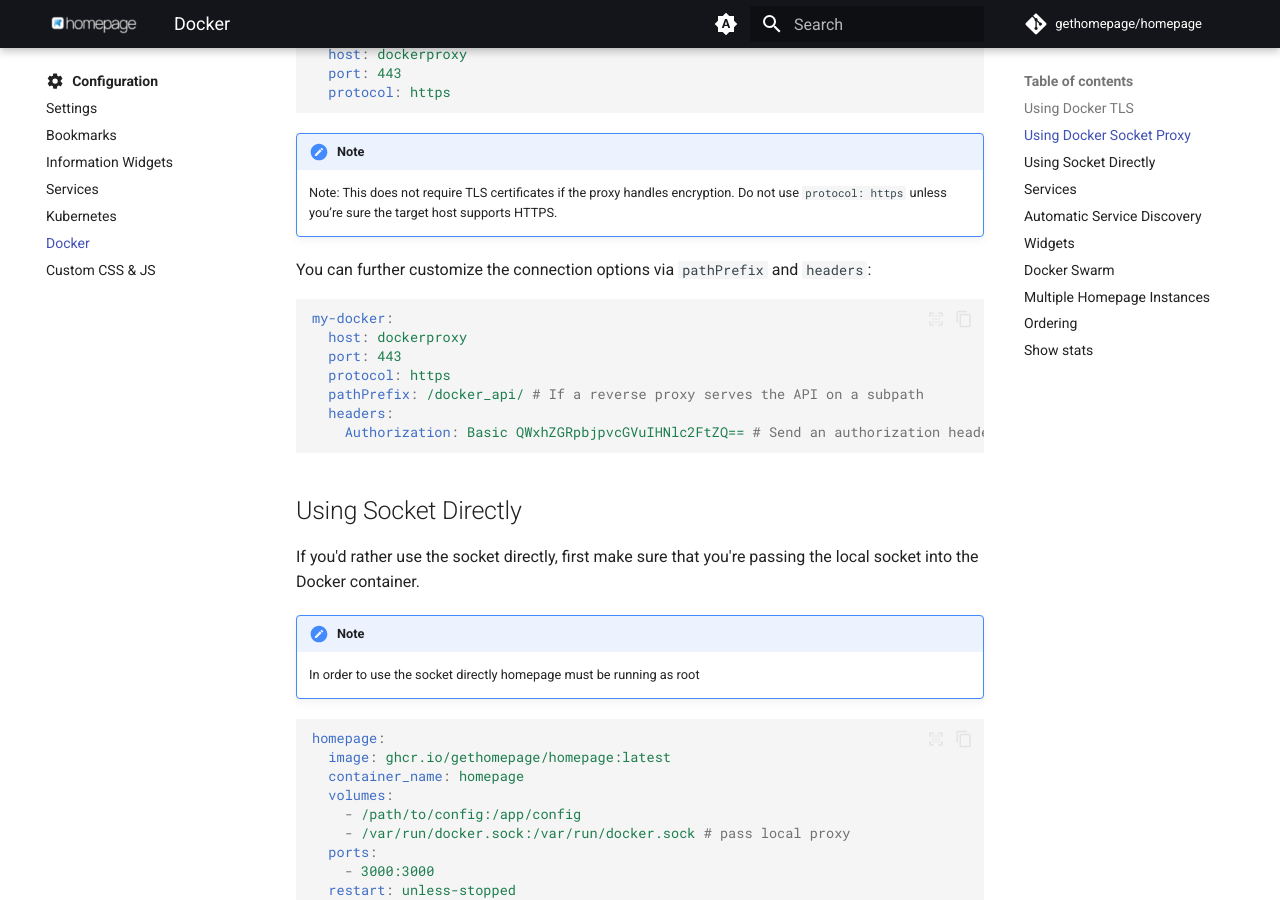
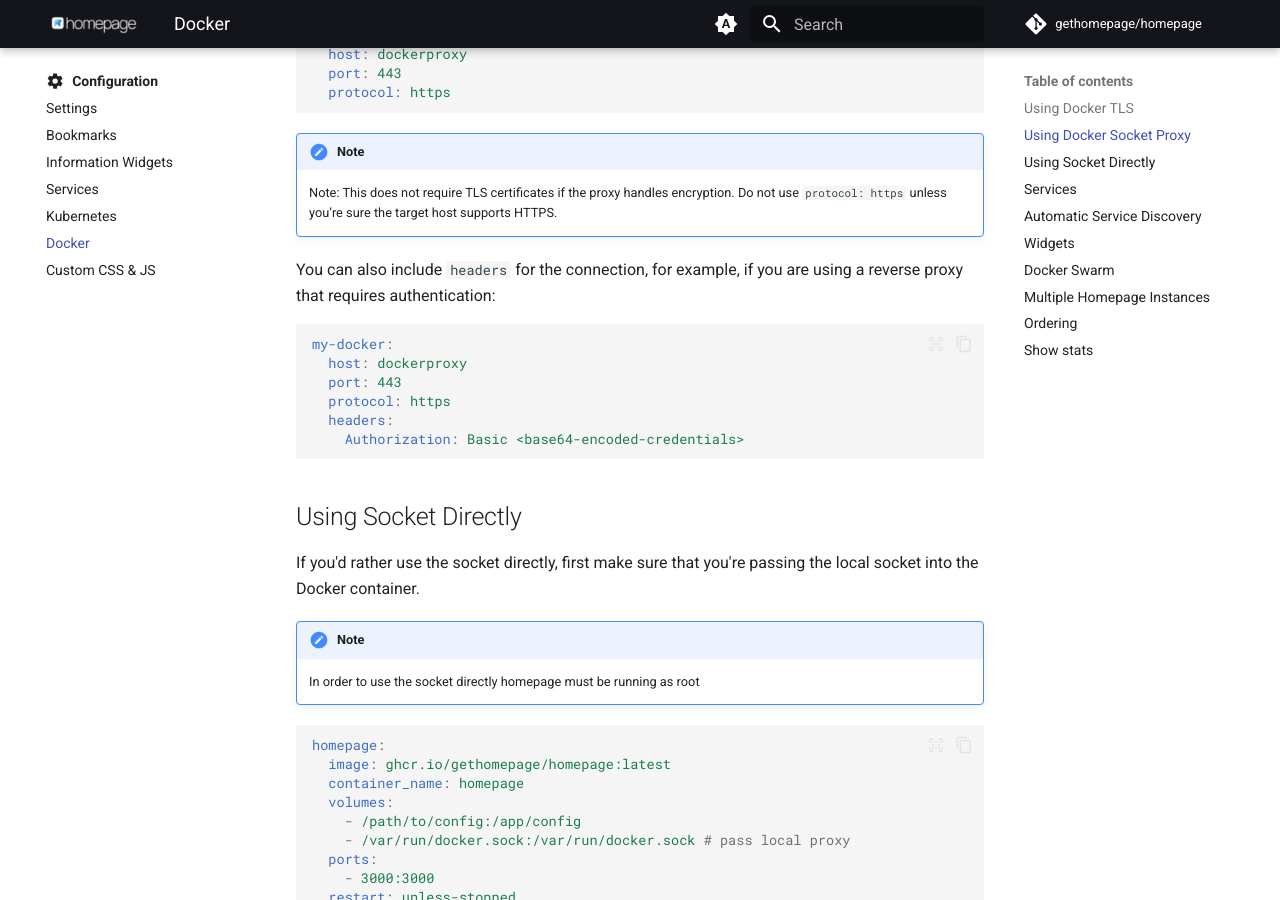
Before and after one commit to jobstar-git/home_p, an MkDocs documentation site: the page built from docs/configs/docker.md, in a window 1280 px wide and 900 px high, scrolled down 1672 px. Built offline with MkDocs 1.6.1 and Material for MkDocs 9.7.7, drawn with Linux system fonts in a browser that asks for light colours; comment, search, counter and statistics services are not loaded.

Commit message:
Fix: remove non-working pathPrefix option for docker connections

````diff
--- a/docs/configs/docker.md
+++ b/docs/configs/docker.md
@@ -79,16 +79,15 @@
 
     Note: This does not require TLS certificates if the proxy handles encryption. Do not use `protocol: https` unless you’re sure the target host supports HTTPS.
 
-You can further customize the connection options via `pathPrefix` and `headers`:
+You can also include `headers` for the connection, for example, if you are using a reverse proxy that requires authentication:
 
 ```yaml
 my-docker:
   host: dockerproxy
   port: 443
   protocol: https
-  pathPrefix: /docker_api/ # If a reverse proxy serves the API on a subpath
   headers:
-    Authorization: Basic QWxhZGRpbjpvcGVuIHNlc2FtZQ== # Send an authorization header if the API access is secured via basic auth
+    Authorization: Basic <base64-encoded-credentials>
 ```
 
 ## Using Socket Directly
````
Also changed, not shown: 1 other file.
